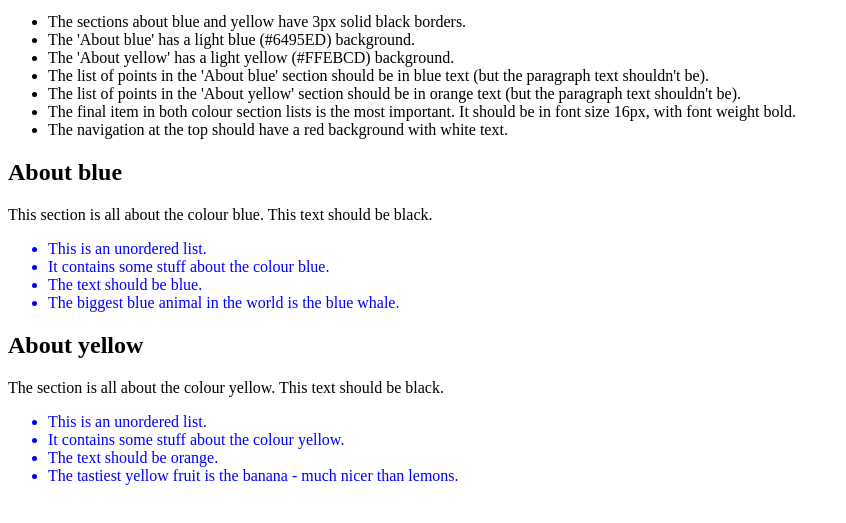
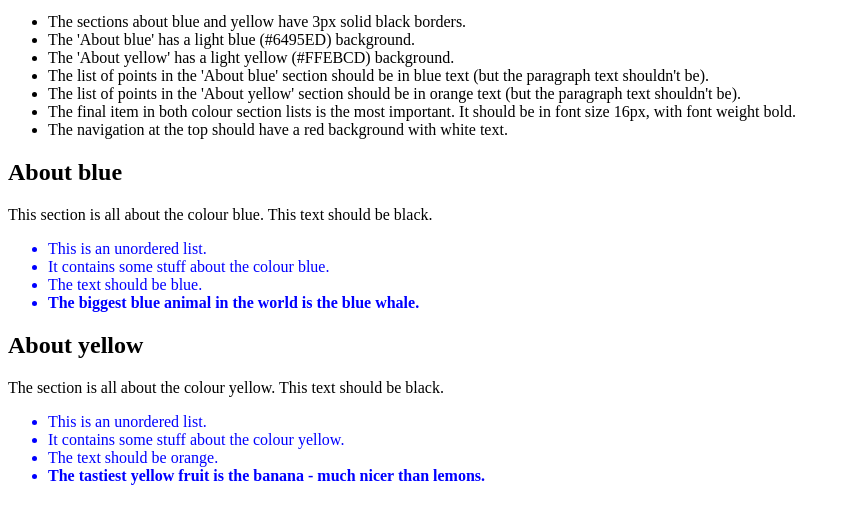
Before and after one commit to spinheiro93/coding_course, a plain HTML site: page html2-master/exercise2.html in a window 1280 px wide. Shown: the part 135-658 px from the top of the page, without its empty margins (0-846 px from the left). Drawn offline with Linux system fonts and the light colour scheme.

Commit message:
bold text

```diff
--- a/html2-master/style2.css
+++ b/html2-master/style2.css
@@ -5,5 +5,5 @@ ul.nav li{
 a {color: white;}
 #explanation li {color:black;}
 ul li {color: blue;}
-ul.important li{text-decoration: strong}
+.important {font-weight: 600}
 /* make the li with id="colors_list" purple */
```
